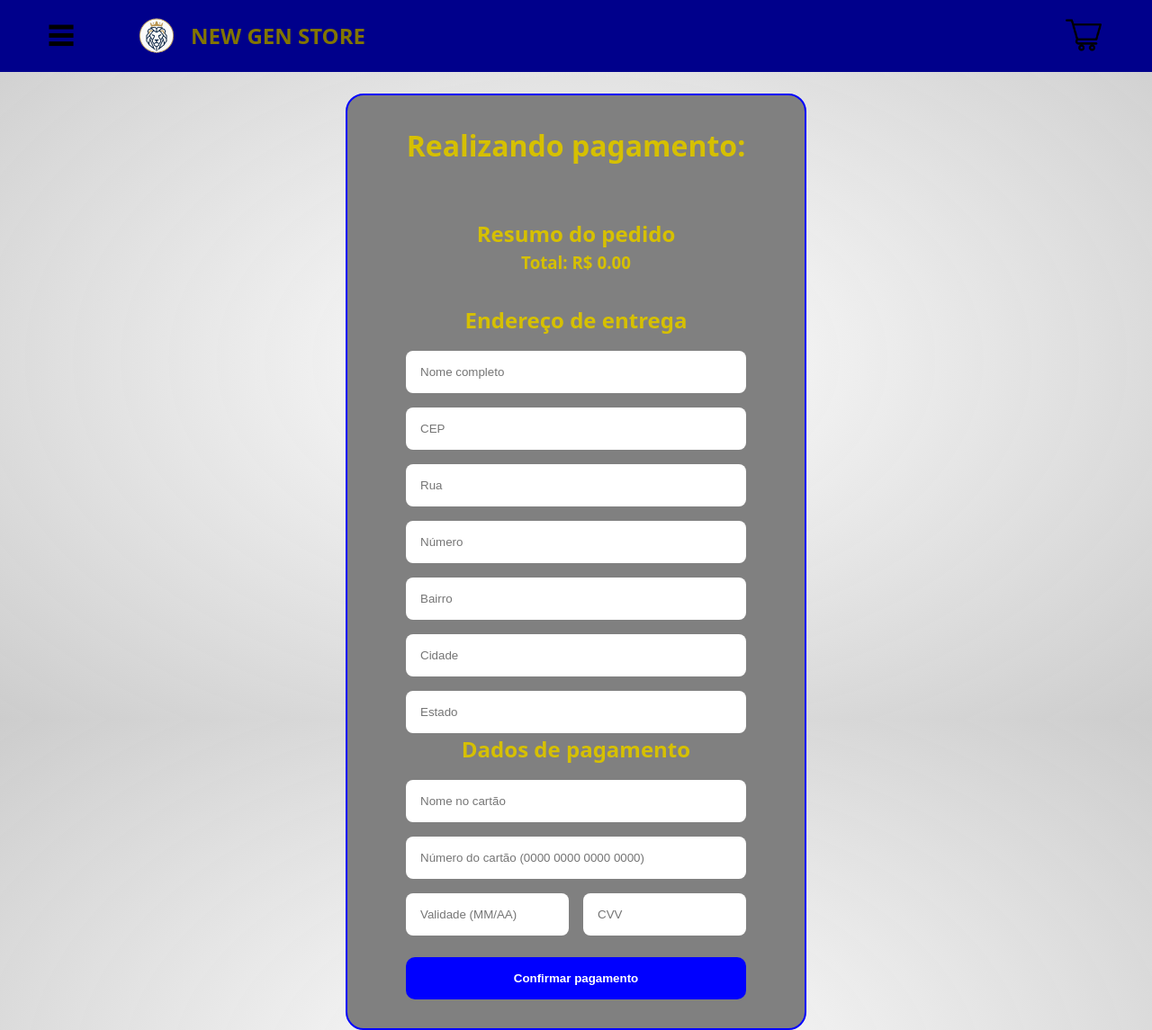
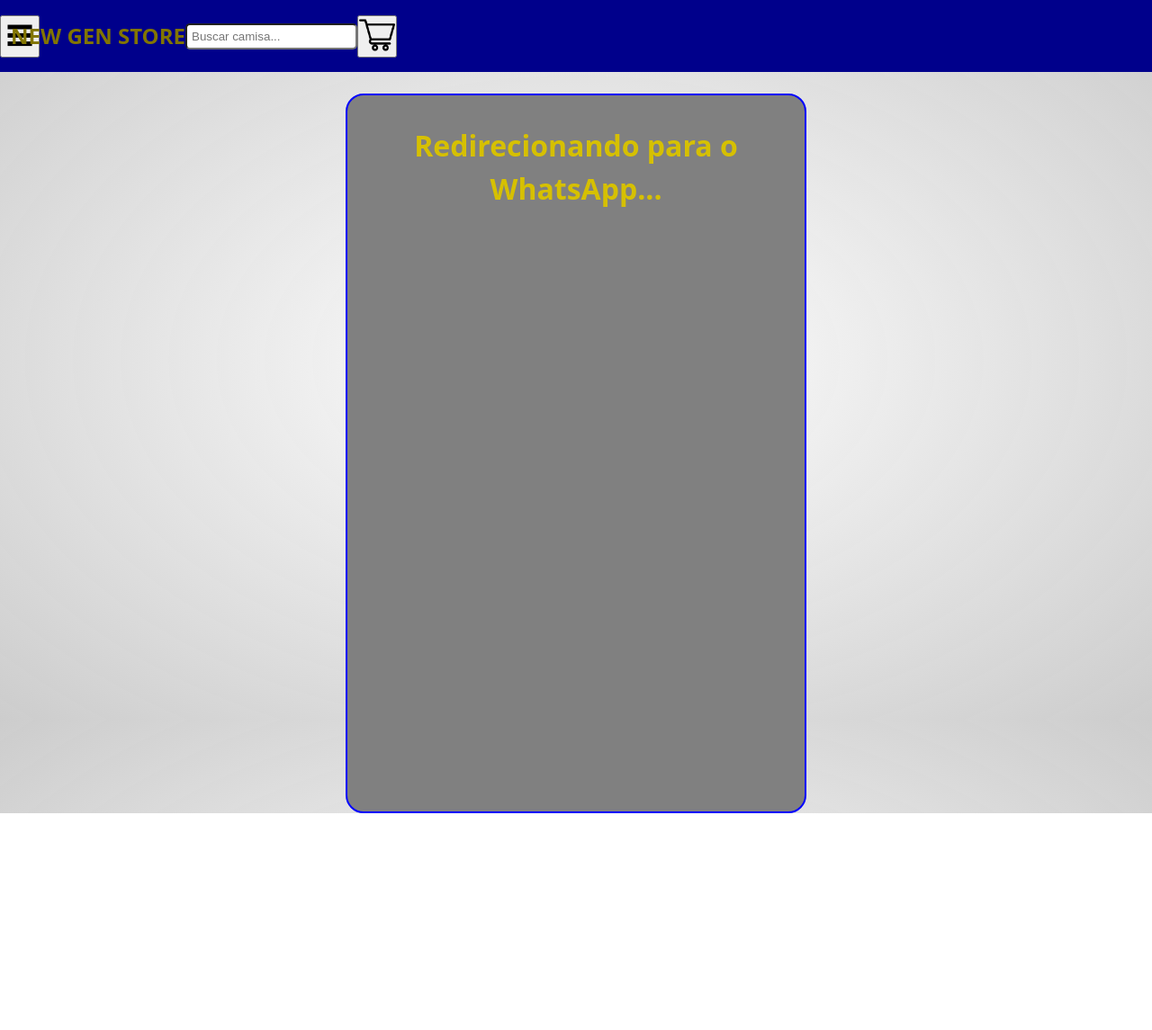
Before and after one commit to Gabriel-Lemuchi/ngs, a React (Vite) app: page /payment in a window 1280 px wide. Shown: the whole page at 90% size. After the commit the page ends 904 px from the top, so only its background shows below. Built offline with nearby package versions, Linux system fonts and the light colour scheme.

Commit message:
adicionando funcionalidades...

```diff
--- a/src/App.jsx
+++ b/src/App.jsx
@@ -16,6 +16,7 @@ function App() {
   const [menuOpen, setMenuOpen] = useState(false);
   const [cartOpen, setCartOpen] = useState(false);
   const [cartItems, setCartItems] = useState([]);
+  const [search, setSearch] = useState("");
 
   const location = useLocation();
 
@@ -77,6 +78,8 @@ function App() {
     <Header
       toggleMenu={toggleMenu}
       toggleCart={toggleCart}
+      search={search}
+      setSearch={setSearch}
     />
 
   <Sidebar menuOpen={menuOpen} />
@@ -92,10 +95,10 @@ function App() {
 
   <Routes>
     <Route path="/" element={<Home />} />
-    <Route path="/torcedor" element={<Torcedor />} />
-    <Route path="/jogador" element={<Jogador />} />
-    <Route path="/Infantil" element={<Infantil />} />
-    <Route path="/retro" element={<Retro />} />
+    <Route path="/torcedor" element={<Torcedor search={search} />} />
+    <Route path="/jogador" element={<Jogador search={search} />} />
+    <Route path="/infantil" element={<Infantil search={search} />} />
+    <Route path="/retro" element={<Retro search={search} />} />
     <Route
       path="/produto/:slug"
       element={<ProductDetail addToCart={addToCart} />}
--- a/src/components/cart/cart.jsx
+++ b/src/components/cart/cart.jsx
@@ -18,13 +18,13 @@ const Cart = ({ cartOpen, cartItems, increase, decrease, total }) => {
 
       {cartItems.map(item => (
         <div key={item.id} className="cart-item">
-          <img src={item.imagem} alt={item.name} width="80px"/>
+          <img src={item.img} alt={item.name} width="80px"/>
 
           <div className="cart-info">
             <h4>{item.name}</h4>
             <p>
               <b>
-                R$ {(item.preco * item.quantity).toFixed(2)}
+                R$ {(item.price * item.quantity).toFixed(2)}
               </b>
             </p>
 
@@ -40,7 +40,7 @@ const Cart = ({ cartOpen, cartItems, increase, decrease, total }) => {
       {cartItems.length > 0 && (
         <div className="cart-total">
           <h3>Total: R$ {total.toFixed(2)}</h3>
-          <button className="checkout-btn" onClick={() => navigate(`/signup`)}>Finalizar compra</button>
+          <button className="checkout-btn" onClick={() => navigate(`/payment`)}>Finalizar compra</button>
         </div>
       )}
     </aside>
--- a/src/components/header/header.jsx
+++ b/src/components/header/header.jsx
@@ -1,17 +1,27 @@
 import React from "react";
 import './header.css';
 
-const Header = ({ toggleMenu, toggleCart}) => {
+const Header = ({ toggleMenu, toggleCart, search, setSearch }) => {
   return (
-    <>
     <header>
-      <button id="hamburguer_button" onClick={ toggleMenu }><img src="/icons/hamburguer.png" width="40px"/></button>
-      <img src="/icons/newgenicon.png" width="140px"/>
+      <button onClick={toggleMenu}>
+        <img src="/icons/hamburguer.png" width="40px"/>
+      </button>
       <h1>NEW GEN STORE</h1>
-      <button id="carrinho_button" onClick={ toggleCart }><img src="/icons/carrinho-de-compras.png" width="40px"/></button>
+
+      <input
+        type="text"
+        placeholder="Buscar camisa..."
+        value={search}
+        onChange={(e) => setSearch(e.target.value)}
+        style={{ padding: "5px", borderRadius: "5px" }}
+      />
+
+      <button onClick={toggleCart}>
+        <img src="/icons/carrinho-de-compras.png" width="40px"/>
+      </button>
     </header>
-    </>
   );
-}
+};
 
 export default Header;
--- a/src/pages/infantil/infantil.jsx
+++ b/src/pages/infantil/infantil.jsx
@@ -3,11 +3,13 @@ import CardProduto from "../../components/cardProduto/cardProduto";
 import "./infantil.css"
 import produtos from "../../data/products";
 
-const Infantil = () => {
+const Infantil = ({search}) => {
 
-  const camisasInfantis = produtos.filter(
-    produto => produto.categoria === "infantil"
-  );
+  const camisasInfantis = produtos
+    .filter(produto => produto.categoria === "infantil")
+    .filter(produto =>
+      produto.name.toLowerCase().includes(search.toLowerCase())
+    );
 
   return (
     <div className="produtos">
--- a/src/pages/jogador/jogador.jsx
+++ b/src/pages/jogador/jogador.jsx
@@ -3,11 +3,13 @@ import CardProduto from "../../components/cardProduto/cardProduto";
 import "./jogador.css"
 import produtos from "../../data/products";
 
-const Jogador = () => {
+const Jogador = ({search}) => {
 
-  const camisasJogador = produtos.filter(
-    produto => produto.categoria === "jogador"
-  );
+  const camisasJogador = produtos
+    .filter(produto => produto.categoria === "jogador")
+    .filter(produto =>
+      produto.name.toLowerCase().includes(search.toLowerCase())
+    );
 
   return (
     <div className="produtos">
--- a/src/pages/payment/payment.jsx
+++ b/src/pages/payment/payment.jsx
@@ -1,73 +1,37 @@
-import React from "react";
+import React, { useEffect } from "react";
 import "./payment.css";
 
 const Payment = ({ cartItems, total }) => {
+
+  useEffect(() => {
+
+    if (cartItems.length === 0) return;
+
+    const message = cartItems.map(item =>
+      `🛍 ${item.name}
+      Tamanho: ${item.size}
+      Qtd: ${item.quantity}
+      Valor: R$ ${(item.price * item.quantity).toFixed(2)}`
+    ).join("\n\n");
+
+    const finalMessage = `
+📦 NOVO PEDIDO - NEW GEN STORE
+
+${message}
+
+💰 Total: R$ ${total.toFixed(2)}
+`;
+
+    const phoneNumber = "55SEUNUMEROAQUI";
+    const url = `https://wa.me/${+554199184374}?text=${encodeURIComponent(finalMessage)}`;
+
+    window.open(url, "_blank");
+
+  }, [cartItems, total]);
+
   return (
     <div className="payment-container">
-      <h1>Realizando pagamento:</h1>
-
-      <section className="payment-summary">
-        <h2>Resumo do pedido</h2>
-
-        {cartItems.map(item => (
-          <div key={item.id} className="payment-item">
-            <span>{item.name} ({item.quantity}x)</span>
-            <strong>
-              :  R$ {(item.preco * item.quantity).toFixed(2)}
-            </strong>
-          </div>
-        ))}
-
-        <h3>Total: R$ {total.toFixed(2)}</h3>
-      </section>
-
-      <section className="payment-section">
-        <h2>Endereço de entrega</h2>
-
-        <form className="payment-form">
-          <input type="text" placeholder="Nome completo" required />
-          <input type="text" placeholder="CEP" required />
-          <input type="text" placeholder="Rua" required />
-          <input type="text" placeholder="Número" required />
-          <input type="text" placeholder="Bairro" required />
-          <input type="text" placeholder="Cidade" required />
-          <input type="text" placeholder="Estado" required />
-
-          <h2>Dados de pagamento</h2>
-
-          <input
-            type="text"
-            placeholder="Nome no cartão"
-            required
-          />
-
-          <input
-            type="text"
-            placeholder="Número do cartão (0000 0000 0000 0000)"
-            maxLength={19}
-            required
-          />
-
-          <div className="payment-row">
-            <input
-              type="text"
-              placeholder="Validade (MM/AA)"
-              maxLength={5}
-              required
-            />
-            <input
-              type="text"
-              placeholder="CVV"
-              maxLength={3}
-              required
-            />
-          </div>
-
-          <button type="submit" className="payment-btn">
-            Confirmar pagamento
-          </button>
-        </form>
-      </section>
+      <h1>Redirecionando para o WhatsApp...</h1>
     </div>
   );
 };
--- a/src/pages/productDetail/productDetail.jsx
+++ b/src/pages/productDetail/productDetail.jsx
@@ -5,6 +5,7 @@ import produtos from "../../data/products";
 
 const ProductDetail = ({ addToCart }) => {
   const { slug } = useParams();
+  const [size, setSize] = useState("");
   const [quantity, setQuantity] = useState(1);
 
   const produto = produtos.find(p => p.slug === slug);
@@ -15,6 +16,13 @@ const ProductDetail = ({ addToCart }) => {
 
   const total = produto.price * quantity;
 
+  const sizes = produto.variants
+  ? produto.variants
+      .split("\n")
+      .map(s => s.trim())
+      .filter(s => ["P","M","G","GG","2XL","3XL"].includes(s))
+  : [];
+
   function increase() {
     setQuantity(q => q + 1);
   }
@@ -24,9 +32,15 @@ const ProductDetail = ({ addToCart }) => {
   }
 
   function handleAddToCart() {
+    if (!size) {
+      alert("Selecione um tamanho");
+      return;
+    }
+
     addToCart({
       ...produto,
-      quantity
+      quantity,
+      size
     });
   }
 
@@ -36,6 +50,7 @@ const ProductDetail = ({ addToCart }) => {
         <img src={produto.img} alt={produto.name} width="320px" />
         <h1>{produto.name}</h1>
         <strong>R$ {produto.price.toFixed(2)}</strong>
+
       </div>
 
       <div id="add_cart_section">
@@ -51,15 +66,22 @@ const ProductDetail = ({ addToCart }) => {
           Valor total: <b>R$ {total.toFixed(2)}</b>
         </p>
 
+
+        <div style={{ margin: "15px 0" }}>
+          <p>Escolha o tamanho:</p>
+
+          <select value={size} onChange={(e) => setSize(e.target.value)}>
+          <option value="">Selecione</option>
+          {sizes.map(t => (
+          <option key={t} value={t}>{t}</option>
+          ))}
+          </select>
+        </div>
+
         <button id="add_cart" onClick={handleAddToCart}>
           <b>Adicionar ao Carrinho</b>
         </button>
 
-        <div id="addictional_text">
-          <p>✔ Produto oficial licenciado</p>
-          <p>✔ Envio em até 72h</p>
-          <p>✔ Troca grátis em 7 dias</p>
-        </div>
       </div>
     </div>
   );
--- a/src/pages/retro/retro.jsx
+++ b/src/pages/retro/retro.jsx
@@ -3,18 +3,19 @@ import CardProduto from "../../components/cardProduto/cardProduto";
 import "./retro.css"
 import produtos from "../../data/products";
 
-const Retro = () => {
+const Retro = ({ search }) => {
 
-  const camisasRetro = produtos.filter(
-    produto => produto.categoria === "retro"
-  );
+  const camisasRetro = produtos
+    .filter(produto => produto.categoria === "retro")
+    .filter(produto =>
+      produto.name.toLowerCase().includes(search.toLowerCase())
+    );
 
   return (
     <div className="produtos">
       <h2>Camisas do Futebol Retrô:</h2>
-
       <div className="lista-produtos">
-        {camisasRetro.map((camisa) => (
+        {camisasRetro.map(camisa => (
           <CardProduto key={camisa.slug} produto={camisa} />
         ))}
       </div>
--- a/src/pages/torcedor/torcedor.jsx
+++ b/src/pages/torcedor/torcedor.jsx
@@ -3,11 +3,14 @@ import CardProduto from "../../components/cardProduto/cardProduto";
 import "./torcedor.css"
 import produtos from "../../data/products";
 
-const Torcedor = () => {
+const Torcedor = ({search}) => {
 
-  const camisasTorcedor = produtos.filter(
-    produto => produto.categoria === "torcedor"
-  );
+  const camisasTorcedor = produtos
+    .filter(produto => produto.categoria === "torcedor")
+    .filter(produto =>
+      produto.name.toLowerCase().includes(search.toLowerCase())
+    );
+
 
   return (
     <div className="produtos">
```
